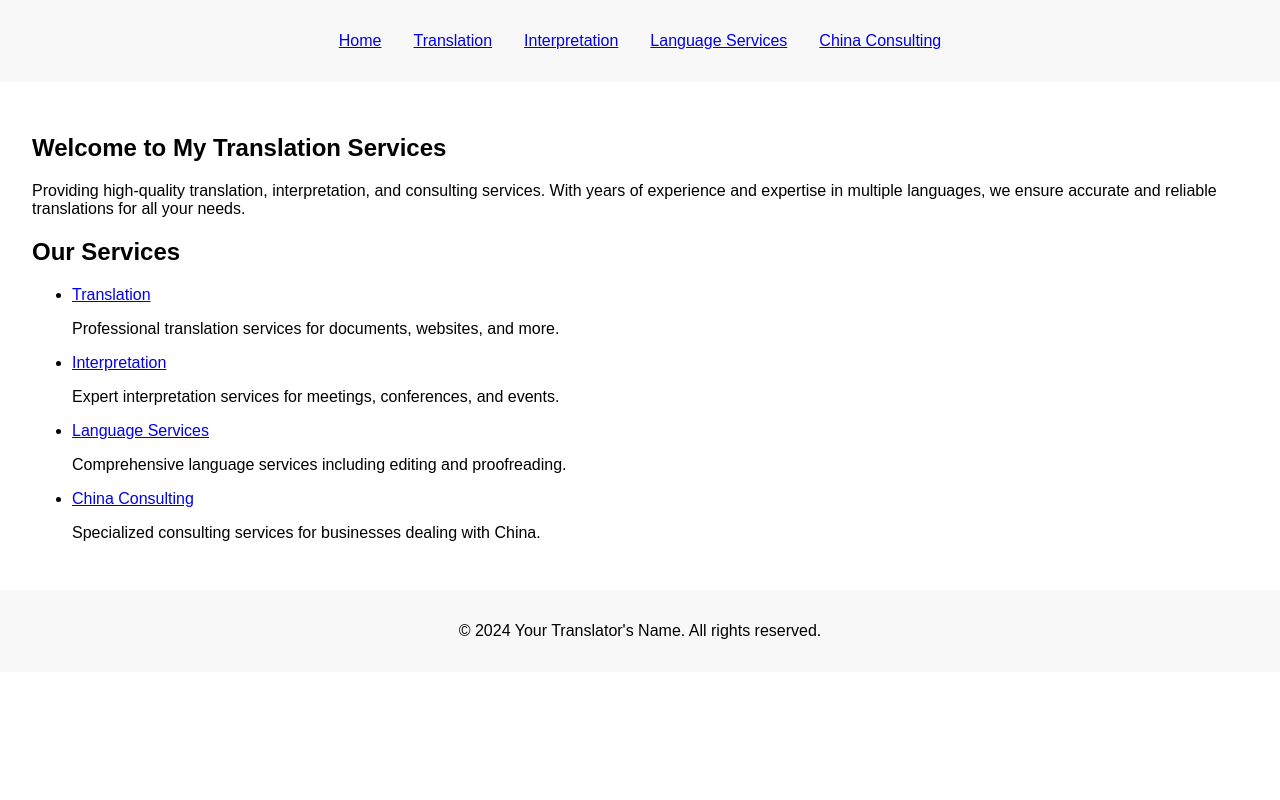
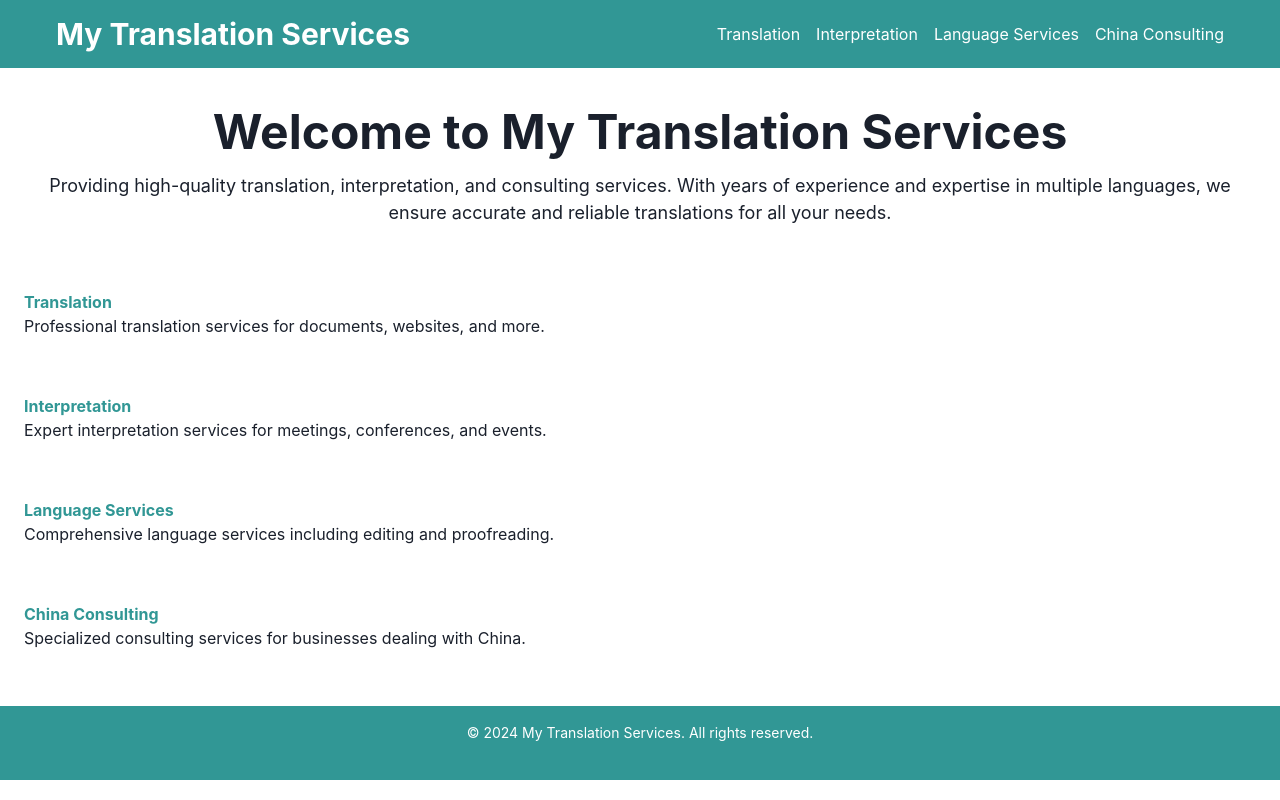
Before and after one commit to yuayixio/buehnerTranslation, a Gatsby site: page / in a window 1280 px wide. Built offline with nearby package versions, Linux system fonts and the light colour scheme; Gatsby itself is replaced by a stand-in of ours.

Commit message:
Add Chakra UI

```diff
--- /dev/null
+++ b/gatsby-browser.js
@@ -0,0 +1,7 @@
+// gatsby-browser.js
+import React from 'react';
+import { ChakraProvider } from '@chakra-ui/react';
+
+export const wrapRootElement = ({ element }) => (
+    <ChakraProvider>{element}</ChakraProvider>
+);
--- /dev/null
+++ b/gatsby-ssr.js
@@ -0,0 +1,7 @@
+// gatsby-ssr.js
+import React from 'react';
+import { ChakraProvider } from '@chakra-ui/react';
+
+export const wrapRootElement = ({ element }) => (
+    <ChakraProvider>{element}</ChakraProvider>
+);
--- a/package.json
+++ b/package.json
@@ -5,6 +5,10 @@
   "version": "0.1.0",
   "author": "Kyle Mathews <mathews.kyle@gmail.com>",
   "dependencies": {
+    "@chakra-ui/react": "^2.10.3",
+    "@emotion/react": "^11.14.0",
+    "@emotion/styled": "^11.14.0",
+    "framer-motion": "^11.14.4",
     "gatsby": "^5.14.0",
     "gatsby-plugin-image": "^3.14.0",
     "gatsby-plugin-manifest": "^5.14.0",
--- a/src/components/Footer.js
+++ b/src/components/Footer.js
@@ -1,10 +1,13 @@
 // src/components/Footer.js
 import React from 'react';
+import { Box, Text } from '@chakra-ui/react';
 
 const Footer = () => (
-    <footer>
-        <p>&copy; {new Date().getFullYear()} Your Translator's Name. All rights reserved.</p>
-    </footer>
+    <Box as="footer" bg="teal.500" color="white" py={4} mt={8}>
+        <Text textAlign="center" fontSize="sm">
+            &copy; {new Date().getFullYear()} My Translation Services. All rights reserved.
+        </Text>
+    </Box>
 );
 
 export default Footer;
--- a/src/components/header.js
+++ b/src/components/header.js
@@ -1,19 +1,32 @@
 // src/components/Header.js
 import React from 'react';
-import { Link } from 'gatsby';
+import { Box, Flex, Link, Heading } from '@chakra-ui/react';
+import { Link as GatsbyLink } from 'gatsby';
 
 const Header = () => (
-  <header>
-    <nav>
-      <ul>
-        <li><Link to="/">Home</Link></li>
-        <li><Link to="/translation">Translation</Link></li>
-        <li><Link to="/interpretation">Interpretation</Link></li>
-        <li><Link to="/language-services">Language Services</Link></li>
-        <li><Link to="/china-consulting">China Consulting</Link></li>
-      </ul>
-    </nav>
-  </header>
+  <Box as="header" bg="teal.500" color="white" py={4}>
+    <Flex maxW="1200px" mx="auto" px={4} align="center" justify="space-between">
+      <Heading as="h1" size="lg">
+        <Link as={GatsbyLink} to="/" _hover={{ textDecoration: 'none' }} color="white">
+          My Translation Services
+        </Link>
+      </Heading>
+      <Flex as="nav" gap={4}>
+        <Link as={GatsbyLink} to="/translation" _hover={{ textDecoration: 'underline' }}>
+          Translation
+        </Link>
+        <Link as={GatsbyLink} to="/interpretation" _hover={{ textDecoration: 'underline' }}>
+          Interpretation
+        </Link>
+        <Link as={GatsbyLink} to="/language-services" _hover={{ textDecoration: 'underline' }}>
+          Language Services
+        </Link>
+        <Link as={GatsbyLink} to="/china-consulting" _hover={{ textDecoration: 'underline' }}>
+          China Consulting
+        </Link>
+      </Flex>
+    </Flex>
+  </Box>
 );
 
 export default Header;
--- a/src/pages/index.js
+++ b/src/pages/index.js
@@ -1,40 +1,46 @@
 // src/pages/index.js
 import React from 'react';
-import { Link } from 'gatsby';
+import { Box, Heading, Text, Link, VStack } from '@chakra-ui/react';
 import Layout from '../components/Layout';
-import '../styles/global.css';
 
 const IndexPage = () => (
   <Layout>
-    <section className="intro">
-      <h1>Welcome to My Translation Services</h1>
-      <p>
+    <Box textAlign="center" py={10} px={6}>
+      <Heading as="h1" size="2xl" mb={4}>
+        Welcome to My Translation Services
+      </Heading>
+      <Text fontSize="lg" mb={6}>
         Providing high-quality translation, interpretation, and consulting services.
         With years of experience and expertise in multiple languages, we ensure accurate
         and reliable translations for all your needs.
-      </p>
-    </section>
-    <section className="services">
-      <h2>Our Services</h2>
-      <ul className="list">
-        <li className="listItem">
-          <Link to="/translation" className="listItemLink">Translation</Link>
-          <p className="listItemDescription">Professional translation services for documents, websites, and more.</p>
-        </li>
-        <li className="listItem">
-          <Link to="/interpretation" className="listItemLink">Interpretation</Link>
-          <p className="listItemDescription">Expert interpretation services for meetings, conferences, and events.</p>
-        </li>
-        <li className="listItem">
-          <Link to="/language-services" className="listItemLink">Language Services</Link>
-          <p className="listItemDescription">Comprehensive language services including editing and proofreading.</p>
-        </li>
-        <li className="listItem">
-          <Link to="/china-consulting" className="listItemLink">China Consulting</Link>
-          <p className="listItemDescription">Specialized consulting services for businesses dealing with China.</p>
-        </li>
-      </ul>
-    </section>
+      </Text>
+    </Box>
+    <VStack spacing={8} align="stretch" px={6}>
+      <Box>
+        <Link href="/translation" color="teal.500" fontWeight="bold">
+          Translation
+        </Link>
+        <Text>Professional translation services for documents, websites, and more.</Text>
+      </Box>
+      <Box>
+        <Link href="/interpretation" color="teal.500" fontWeight="bold">
+          Interpretation
+        </Link>
+        <Text>Expert interpretation services for meetings, conferences, and events.</Text>
+      </Box>
+      <Box>
+        <Link href="/language-services" color="teal.500" fontWeight="bold">
+          Language Services
+        </Link>
+        <Text>Comprehensive language services including editing and proofreading.</Text>
+      </Box>
+      <Box>
+        <Link href="/china-consulting" color="teal.500" fontWeight="bold">
+          China Consulting
+        </Link>
+        <Text>Specialized consulting services for businesses dealing with China.</Text>
+      </Box>
+    </VStack>
   </Layout>
 );
 
--- a/src/styles/global.css
+++ b/src/styles/global.css
@@ -1,28 +1,60 @@
 /* src/styles/global.css */
-body {
-    font-family: Arial, sans-serif;
+
+/* Global reset */
+* {
     margin: 0;
     padding: 0;
     box-sizing: border-box;
 }
 
-header,
-footer {
+body {
+    font-family: 'Arial', sans-serif;
+    /* You can change this to any font of your choice */
     background-color: #f8f8f8;
-    padding: 1rem;
-    text-align: center;
+    /* Default background color */
+    color: #333;
+    /* Default text color */
+    line-height: 1.6;
 }
 
-nav ul {
-    list-style: none;
-    padding: 0;
+/* Ensure images don't stretch weirdly */
+img {
+    max-width: 100%;
+    height: auto;
 }
 
-nav ul li {
-    display: inline;
-    margin: 0 1rem;
+/* For accessibility, define focus outline (optional) */
+:focus {
+    outline: 3px solid #2b6cb0;
+    /* Chakra's default blue shade */
 }
 
-main {
-    padding: 2rem;
+/* Chakra UI typography defaults */
+h1,
+h2,
+h3,
+h4,
+h5,
+h6 {
+    font-family: 'Georgia', serif;
+    /* You can change this if you want a different font for headings */
+    font-weight: 600;
+    /* Set a heavier font weight for headings */
 }
+
+p {
+    margin-bottom: 1.5em;
+    /* Adds spacing between paragraphs */
+}
+
+a {
+    text-decoration: none;
+    color: inherit;
+    /* Inherit text color */
+}
+
+a:hover,
+a:focus {
+    text-decoration: underline;
+    /* Underline links on hover or focus */
+}
```
Also changed, not shown: src/images/martina.jpg (added), 2 other files.
